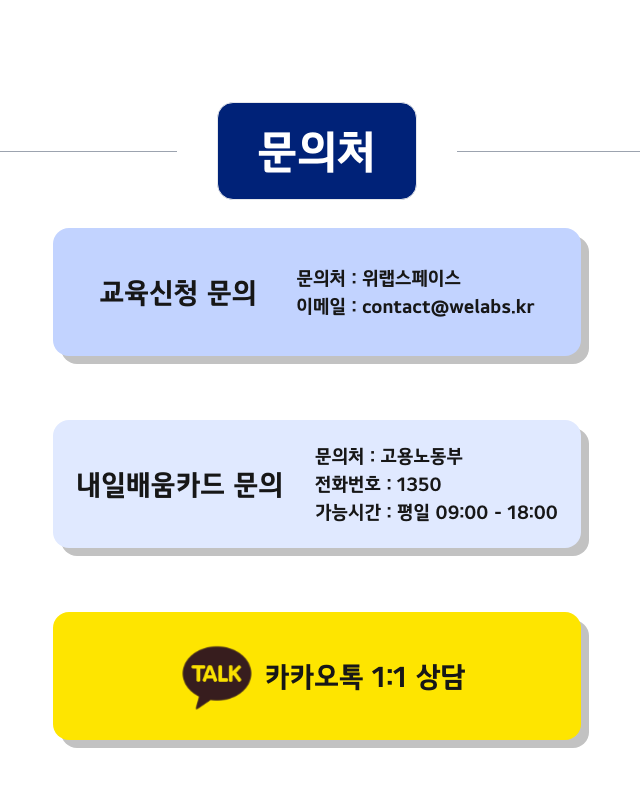
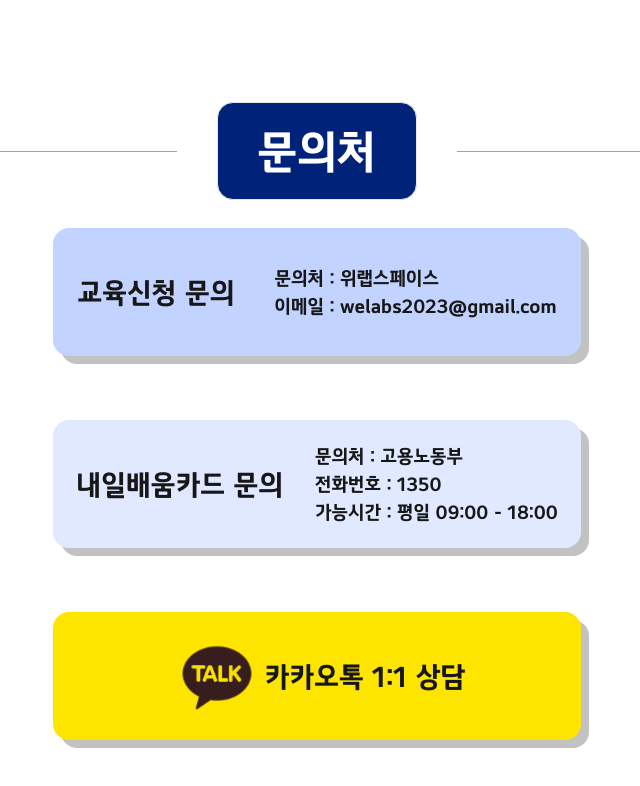
Before and after one commit to WelabsLMS/lgcns_landing, a Next.js app: page / in a window 1280 px wide. Shown: the part 8251-9037 px from the top of the page, without its empty margins (323-963 px from the left). Built offline with nearby package versions, Linux system fonts and the light colour scheme; a web font is replaced by a local one.

Commit message:
fix : email & cache 삭제

```diff
--- a/components/page/contact/Contact.tsx
+++ b/components/page/contact/Contact.tsx
@@ -15,7 +15,7 @@
                         </div>
                         <div className='ml-4 lg:ml-10 text-base lg:text-xl font-bold'>
                             <p>문의처 : 위랩스페이스</p>
-                            <p>이메일 : contact@welabs.kr</p>
+                            <p>이메일 : welabs2023@gmail.com</p>
                         </div>
                     </div>
                 </div>
```
